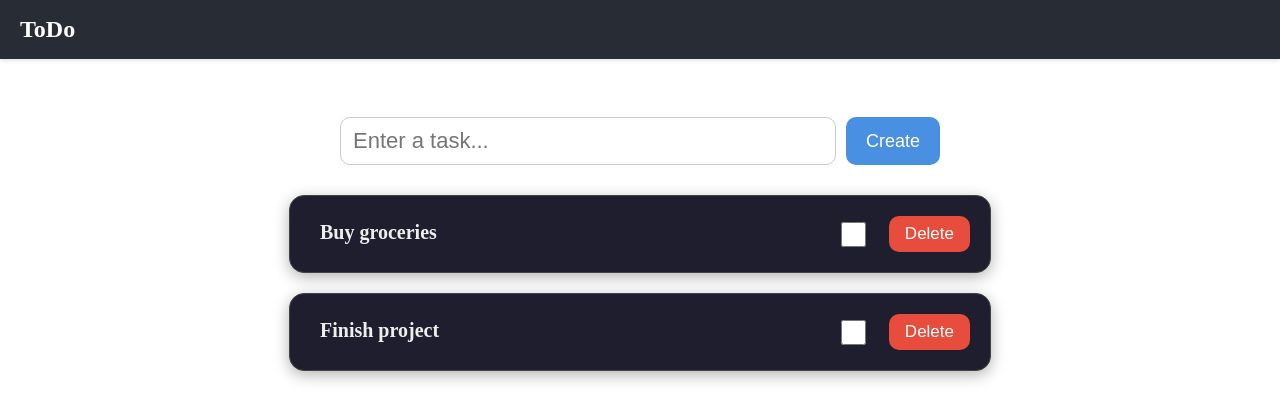
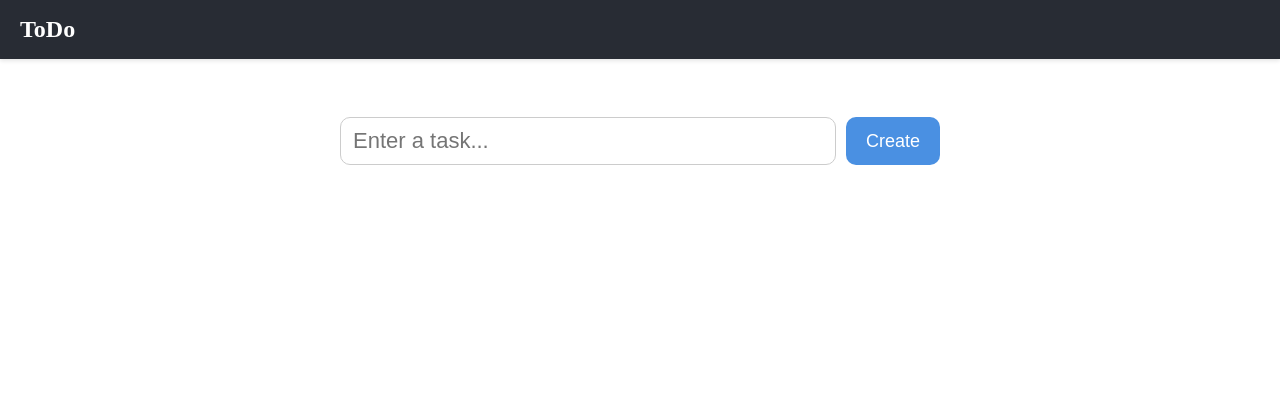
Before and after one commit to Sulivlr/ToDo-Vue, a Vue app: page / in a window 1280 px wide. Shown: the top 420 px of the page. Built offline with nearby package versions, Linux system fonts and the light colour scheme.

Commit message:
Отобразил карточки с LocalStoraga.

```diff
--- a/src/features/components/todoCards/TodoCard.vue
+++ b/src/features/components/todoCards/TodoCard.vue
@@ -1,24 +1,30 @@
 <script setup lang="ts">
 import '../todoCards/cardStyle/style.css'
+import {useTodoStore} from "../../../stores/todoStore/todoStore.ts";
+import {computed, onMounted} from "vue";
+import Spinner from "../Spinner/Spinner.vue";
+
+const store = useTodoStore();
+const isFetching = computed(() => store.isFetching);
+const todos = computed(() => store.items);
+
+onMounted(() => {
+  store.fetchTodos();
+})
 </script>
 
 <template>
-  <div class="todo-card">
-    <div class="todo-content">
-      <h3 class="todo-title">Buy groceries</h3>
-      <div class="todo-actions">
-        <input type="checkbox" class="todo-checkbox"/>
-        <button class="todo-delete-button">Delete</button>
-      </div>
-    </div>
+  <div v-if="isFetching">
+    <Spinner />
   </div>
-
-  <div class="todo-card">
-    <div class="todo-content">
-      <h3 class="todo-title">Finish project</h3>
-      <div class="todo-actions">
-        <input type="checkbox" class="todo-checkbox"/>
-        <button class="todo-delete-button">Delete</button>
+  <div v-else>
+    <div v-for="todo in todos" :key="todo.id" :class="{'comlited' : todo.isDone}" class="todo-card">
+      <div class="todo-content">
+        <h3 class="todo-title" :class="{'completed' : todo.isDone}">{{todo.task}}</h3>
+        <div class="todo-actions">
+          <input type="checkbox" class="todo-checkbox"/>
+          <button class="todo-delete-button">Delete</button>
+        </div>
       </div>
     </div>
   </div>
--- a/src/stores/todoStore/todoStore.ts
+++ b/src/stores/todoStore/todoStore.ts
@@ -20,7 +20,8 @@ export const useTodoStore = defineStore('todoStore', () => {
 
   watch(items, (newValue) => {
     localStorage.setItem('todos', JSON.stringify(newValue));
-  });
+  }, {deep: true},
+  );
 
   const createTodos = async (task: ApiTodo) => {
     isCreating.value = true;
@@ -34,6 +35,15 @@ export const useTodoStore = defineStore('todoStore', () => {
     } finally {
       isCreating.value = false;
     }
+  };
+
+  const fetchTodos = async () => {
+    isFetching.value = true;
+    try {
+      loadLocalStorage();
+    } finally {
+      isFetching.value = false;
+    }
   }
 
   loadLocalStorage();
@@ -42,5 +52,6 @@ export const useTodoStore = defineStore('todoStore', () => {
     isFetching,
     isCreating,
     createTodos,
+    fetchTodos,
   }
 });
--- a/src/types.ts
+++ b/src/types.ts
@@ -6,3 +6,7 @@ export interface ApiTodo {
 export interface Todo extends ApiTodo {
   id: string;
 }
+
+export interface ApiTodos {
+  [id: string]: ApiTodo;
+}
```
